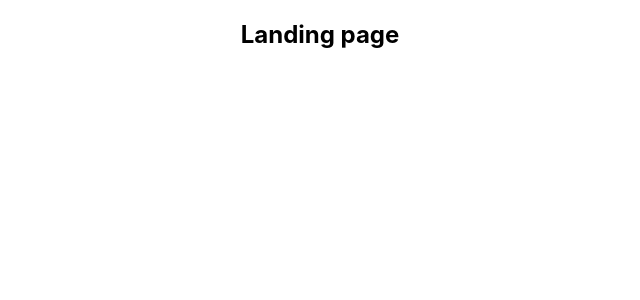
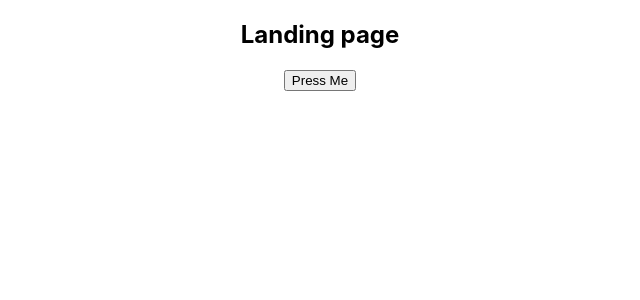
Before and after one commit to herrlax/norrsken-hack-1.12, a React (Create React App) app: page / in a window 1280 px wide. Shown: the top 300 px of the page, without its empty margins (320-960 px from the left). Built offline with nearby package versions, Linux system fonts and the light colour scheme.

Commit message:
press-button

```diff
--- a/src/routes/Landing.tsx
+++ b/src/routes/Landing.tsx
@@ -1,7 +1,13 @@
 import React from "react";
+import Button from './components/Button';
 
 const Landing = () => {
-  return <h2>Landing page</h2>;
+  return (
+	  	<div>
+	  		<h2>Landing page</h2>
+	  		<Button>Press Me</Button>
+		</div>
+	);
 };
 
 export default Landing;
--- /dev/null
+++ b/src/routes/components/Button.tsx
@@ -0,0 +1,19 @@
+import React, { Component, MouseEvent } from 'react'
+
+
+const Button: React.FC = ({ children }) => {
+	const handleClick = (event: MouseEvent) => {
+
+    event.preventDefault();
+
+    alert(event.currentTarget.tagName); // alerts BUTTON
+	}
+
+    return (
+    	<button onClick={handleClick}>
+	    	{children}
+	    </button>
+	);
+}
+
+export default Button
```
